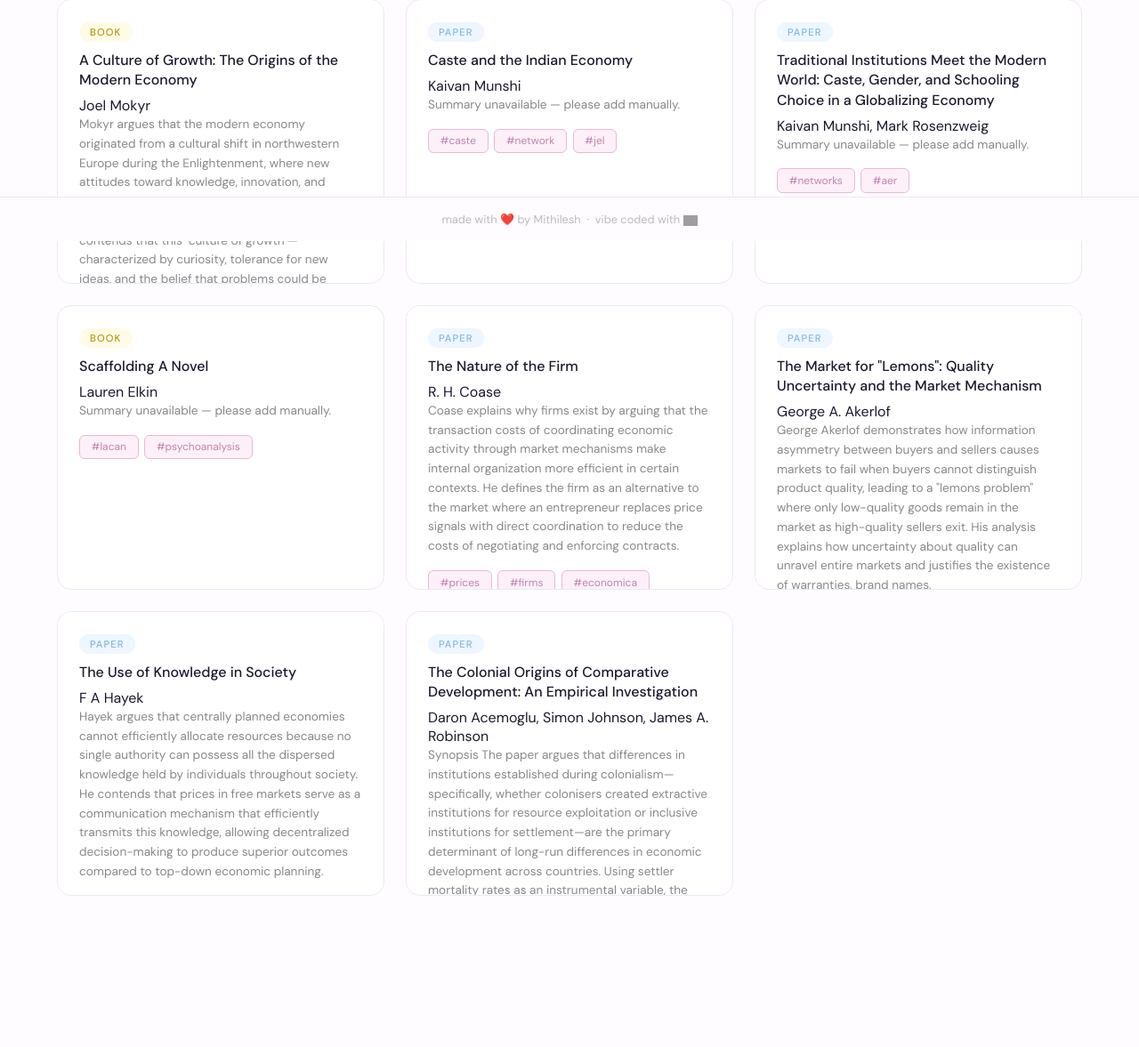
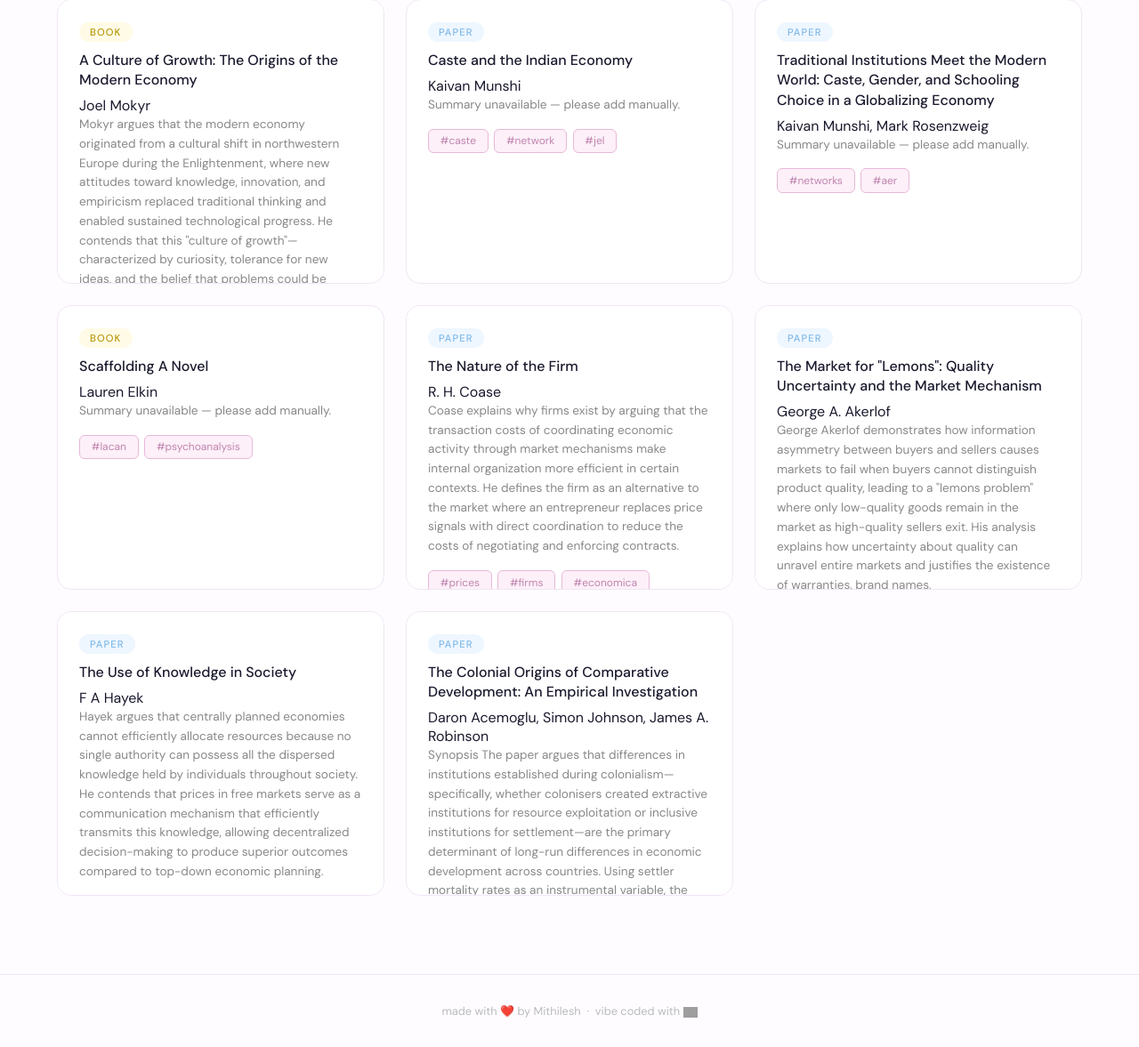
Before and after one commit to xhiku07/my-Digital-Library, a Flask app: page / in a window 1280 px wide. Shown: the part 529-1706 px from the top of the page at 89% size. Before the commit the page ends 1536 px from the top, so only its background shows below. Run offline with Flask 3, Linux system fonts and the light colour scheme; data comes from the database, SQL or seed files in the repository; grey boxes are pictures that could not be loaded.

Commit message:
updated footer

```diff
--- a/static/css/style.css
+++ b/static/css/style.css
@@ -449,15 +449,12 @@ main {
 }
 
 footer {
-    position: fixed;
-    bottom: 0;
-    width: 100%;
     text-align: center;
-    padding: 1rem;
+    padding: 2rem;
     color: var(--text-tertiary);
     font-size: 0.8rem;
-    background: var(--bg);
     border-top: 1px solid var(--border);
+    margin-top: 3rem;
 }
 
 .card-footer {
--- a/templates/index.html
+++ b/templates/index.html
@@ -1,11 +1,6 @@
 <!DOCTYPE html>
 <html lang="en">
 <head>
-        <footer>
-    <p>made with ❤️ by Mithilesh &nbsp;·&nbsp; vibe coded with
-        <img src="https://upload.wikimedia.org/wikipedia/commons/thumb/8/8a/Claude_AI_logo.svg/960px-Claude_AI_logo.svg.png?_=20240803183132" height="12" style="vertical-align:middle; opacity:1.0;" />
-    </p>
-    </footer>
     <meta charset="UTF-8">
     <meta name="viewport" content="width=device-width, initial-scale=1.0">
     <title>Some Notes!</title>
@@ -133,5 +128,10 @@
         </div>
     </div>
 </div>
+    <footer>
+    <p>made with ❤️ by Mithilesh &nbsp;·&nbsp; vibe coded with
+        <img src="https://upload.wikimedia.org/wikipedia/commons/thumb/8/8a/Claude_AI_logo.svg/960px-Claude_AI_logo.svg.png?_=20240803183132" height="12" style="vertical-align:middle; opacity:1.0;" />
+    </p>
+    </footer>
 </body>
 </html>
```
